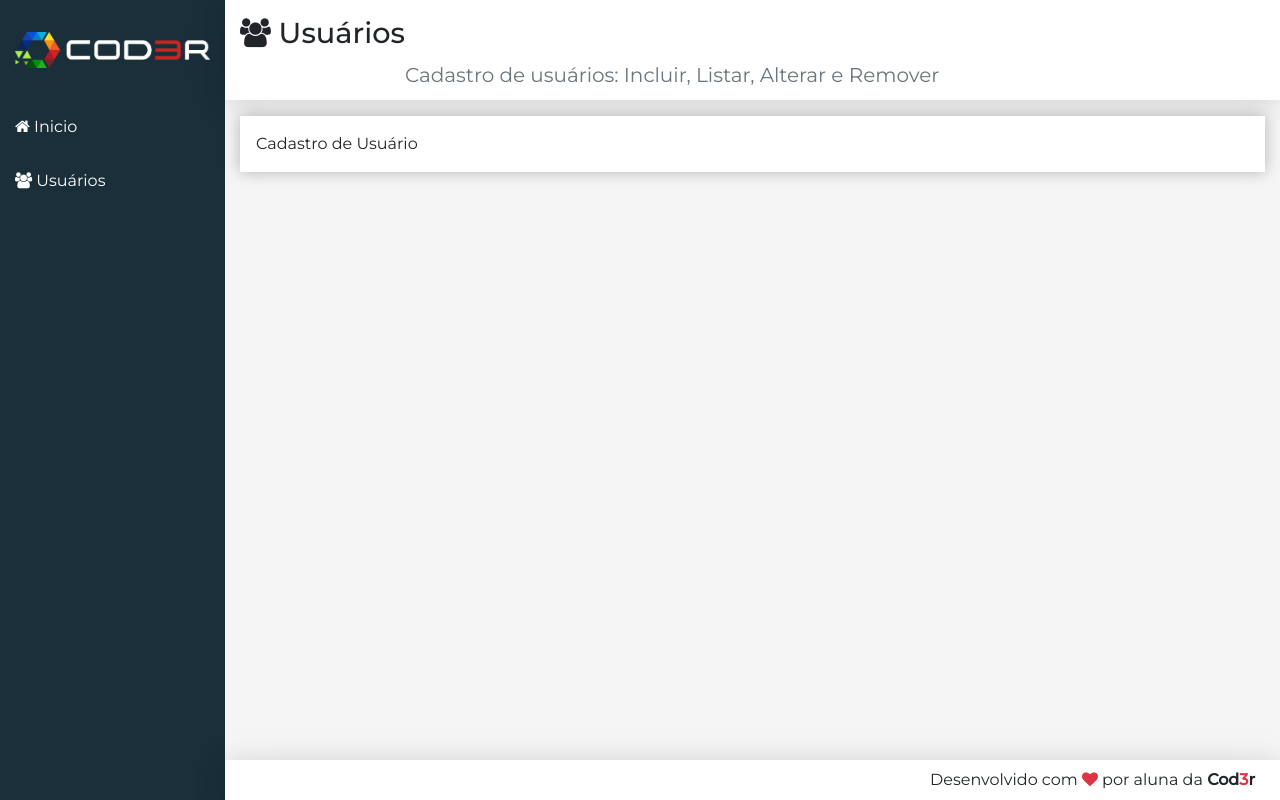
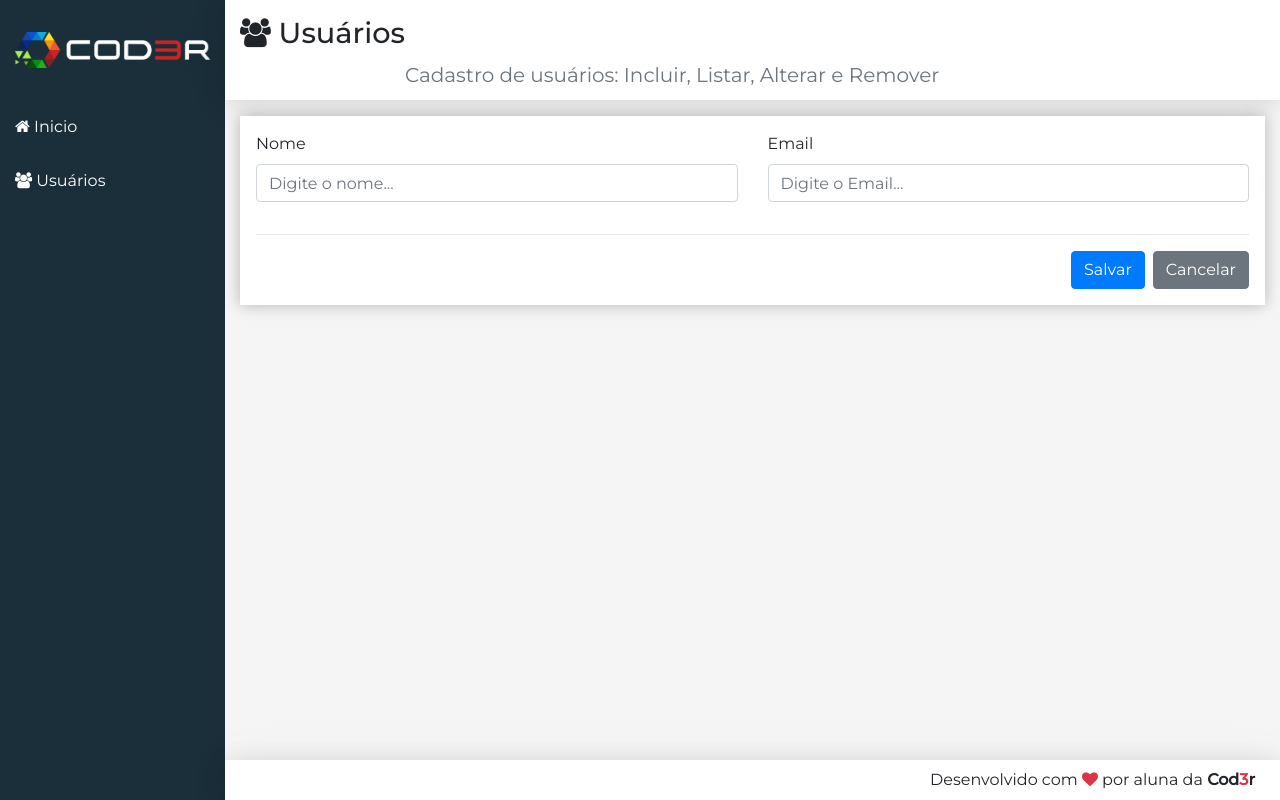
Before and after one commit to IngridCBarbosa/register-page, a React (Create React App) app in the folder frontend/: page /users in a window 1280 px wide. Built offline with nearby package versions, Linux system fonts and the light colour scheme.

Commit message:
create new users in database

```diff
--- a/frontend/src/components/user/UseCrud.jsx
+++ b/frontend/src/components/user/UseCrud.jsx
@@ -13,16 +13,16 @@
 const baseUrl = 'http://localhost:3333/users';
 
 const initialState = {
-    user: {name:'', email:''},
+    user: { name: '', email: '' },
     list: []
 }
 
 export default class UserCrud extends Component {
 
-    state = {...initialState}
+    state = { ...initialState }
 
     clear() {
-        this.setState({user: initialState.user});
+        this.setState({ user: initialState.user });
     }
 
     save() {
@@ -32,20 +32,83 @@
         axios[method](url, user)
             .then(resp => {
                 const list = this.getUpdatedList(resp.data);
-                this.setState({user: initialState.user, list})
+                this.setState({ user: initialState.user, list })
             })
     }
 
-    getUpdatedList(user){
+    getUpdatedList(user) {
         const list = this.state.list.filter(user => user.id !== user.id)
         list.unshift(user);
         return list
     }
 
+    updateField(event) {
+        const user = { ...this.state.user };
+        user[event.target.name] = event.target.value;
+        this.setState({ user })
+    }
+
+    renderForm() {
+        return (
+            <div className="form">
+                <div className="row">
+                    <div className="col-12 col-md-6">
+                        <div className="form-group">
+                            <label >Nome</label>
+                            <input
+                                type="text"
+                                className="form-control"
+                                name="name"
+                                value={this.state.user.name}
+                                onChange={e => this.updateField(e)}
+                                placeholder="Digite o nome..."
+                            />
+                        </div>
+                    </div>
+
+                    <div className="col-12 col-md-6">
+                        <div className="form-group">
+                            <label >Email</label>
+                            <input
+                                type="text"
+                                className="form-control"
+                                name="email"
+                                value={this.state.user.email}
+                                onChange={e => this.updateField(e)}
+                                placeholder="Digite o Email..."
+                            />
+                        </div>
+                    </div>
+
+                </div>
+                <hr />
+
+                <div className="row">
+                    <div className="col-12 d-flex justify-content-end">
+                        <button
+                            className="btn btn-primary"
+                            onClick={e => this.save(e)}
+                        >
+                            Salvar
+                        </button>
+
+                        <button
+                            className="btn btn-secondary ml-2"
+                            onClick={e => this.clear(e)}
+                        >
+                            Cancelar
+                        </button>
+                    </div>
+                </div>
+
+            </div>
+        )
+    }
+
     render() {
-        return(
+        return (
             <Main {...headerProps}>
-                Cadastro de Usuário
+                {this.renderForm()}
             </Main>
         );
     }
```
Also changed, not shown: 1 other file (tests, documents, lock files or other folders).
